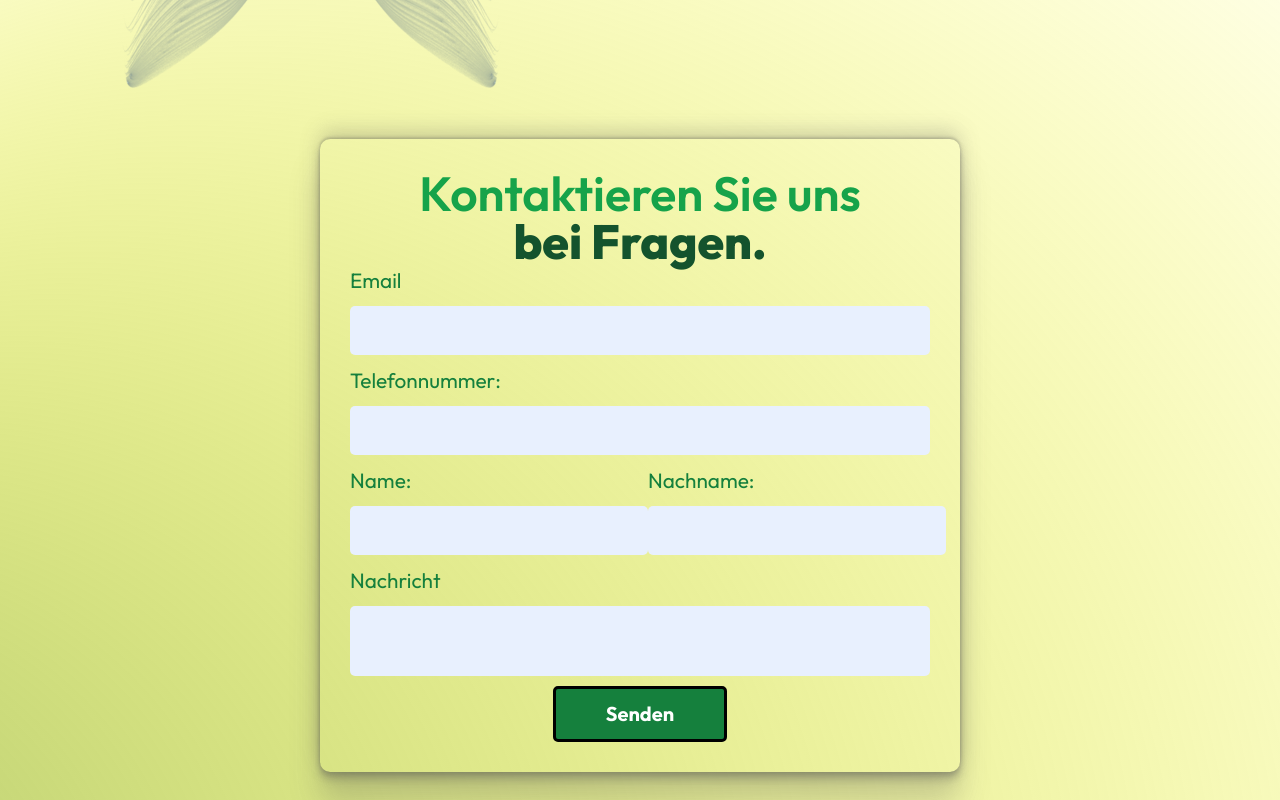
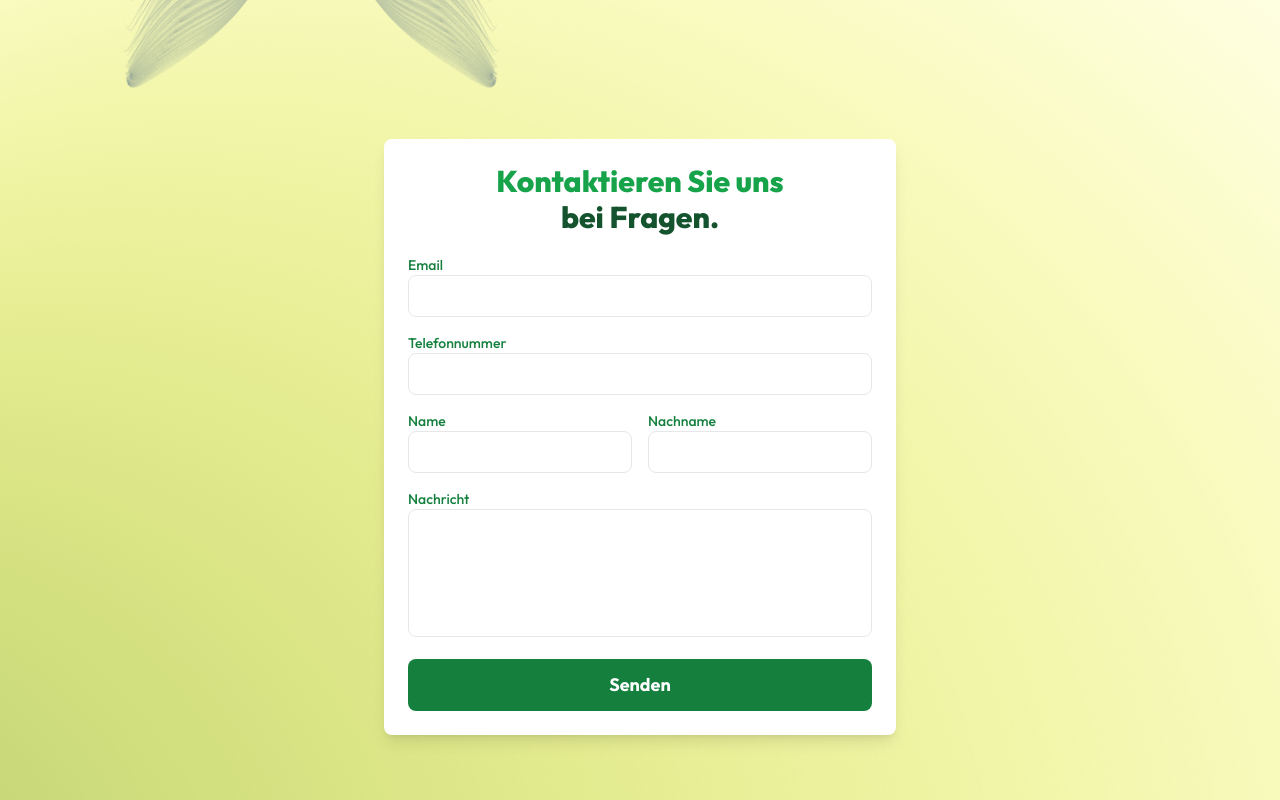
Before and after one commit to Loginofff/Beauty-book-3.0, a Next.js app: page /contact in a window 1280 px wide. Shown: the part 440-1240 px from the top of the page. Built offline with nearby package versions, Linux system fonts and the light colour scheme.

Commit message:
fix: img-masterProf

```diff
--- a/app/(route)/contact/page.tsx
+++ b/app/(route)/contact/page.tsx
@@ -12,13 +12,7 @@ export default function Contact() {
 
   const handleSubmit = async (event) => {
     event.preventDefault();
-    const data = {
-      email,
-      phone,
-      firstName,
-      lastName,
-      message,
-    };
+    const data = { email, phone, firstName, lastName, message };
 
     console.log("Отправляемые данные:", data);
 
@@ -48,7 +42,6 @@ export default function Contact() {
       console.log("Полученный результат:", parsedResult);
       toast("Nachricht gesendet");
 
-
       setEmail("");
       setPhone("");
       setFirstName("");
@@ -61,18 +54,23 @@ export default function Contact() {
   };
 
   return (
-    <div className="mt-7">
+    <div className="mt-7 px-4 sm:px-0">
       <form
-        className="container"
+        className="max-w-lg mx-auto bg-white p-6 rounded-lg shadow-lg"
         onSubmit={handleSubmit}
-        style={{ backgroundColor: "transparent" }}
       >
-        <h1 className="text-green-600 text-xl font-extrabold sm:text-5xl">
+        <h1 className="text-green-600 text-xl font-extrabold sm:text-3xl text-center">
           Kontaktieren Sie uns
-          <strong className="block font-extrabold text-green-900"> bei Fragen. </strong>
+          <strong className="block font-extrabold text-green-900">
+            bei Fragen.
+          </strong>
         </h1>
-        <div className="email block text-green-700">
-          <label htmlFor="frm-email">Email</label>
+
+        <div className="mt-5 space-y-4">
+          <div className="text-green-700">
+            <label htmlFor="frm-email" className="block text-sm font-medium">
+              Email
+            </label>
             <input
               id="frm-email"
               type="email"
@@ -81,10 +79,14 @@ export default function Contact() {
               required
               value={email}
               onChange={(e) => setEmail(e.target.value)}
+              className="w-full p-2 border rounded-lg focus:outline-none focus:ring-2 focus:ring-green-500"
             />
           </div>
-        <div className="block phone text-green-700">
-          <label htmlFor="frm-phone">Telefonnummer:</label>
+
+          <div className="text-green-700">
+            <label htmlFor="frm-phone" className="block text-sm font-medium">
+              Telefonnummer
+            </label>
             <input
               id="frm-phone"
               type="text"
@@ -93,11 +95,15 @@ export default function Contact() {
               required
               value={phone}
               onChange={(e) => setPhone(e.target.value)}
+              className="w-full p-2 border rounded-lg focus:outline-none focus:ring-2 focus:ring-green-500"
             />
           </div>
-        <div className="name block">
-          <div className="text-green-700">
-            <label htmlFor="frm-first">Name:</label>
+
+          <div className="flex flex-col sm:flex-row gap-4">
+            <div className="text-green-700 w-full">
+              <label htmlFor="frm-first" className="block text-sm font-medium">
+                Name
+              </label>
               <input
                 id="frm-first"
                 type="text"
@@ -106,10 +112,14 @@ export default function Contact() {
                 required
                 value={firstName}
                 onChange={(e) => setFirstName(e.target.value)}
+                className="w-full p-2 border rounded-lg focus:outline-none focus:ring-2 focus:ring-green-500"
               />
             </div>
-          <div className="text-green-700">
-            <label htmlFor="frm-last">Nachname:</label>
+
+            <div className="text-green-700 w-full">
+              <label htmlFor="frm-last" className="block text-sm font-medium">
+                Nachname
+              </label>
               <input
                 id="frm-last"
                 type="text"
@@ -118,22 +128,28 @@ export default function Contact() {
                 required
                 value={lastName}
                 onChange={(e) => setLastName(e.target.value)}
+                className="w-full p-2 border rounded-lg focus:outline-none focus:ring-2 focus:ring-green-500"
               />
             </div>
           </div>
-        <div className="message block text-green-700">
-          <label htmlFor="frm-message">Nachricht</label>
+
+          <div className="text-green-700">
+            <label htmlFor="frm-message" className="block text-sm font-medium">
+              Nachricht
+            </label>
             <textarea
               id="frm-message"
               name="message"
+              required
               value={message}
               onChange={(e) => setMessage(e.target.value)}
+              className="w-full p-2 border rounded-lg focus:outline-none focus:ring-2 focus:ring-green-500 h-32"
             />
           </div>
-        <div className="button block white">
+
           <button
             type="submit"
-            className="bg-green-700 text-white font-bold py-2 px-4 rounded-lg cursor-pointer hover:bg-green-800 transition"
+            className="w-full bg-green-700 text-white font-bold py-3 px-4 rounded-lg cursor-pointer hover:bg-green-800 transition text-lg"
           >
             Senden
           </button>
```
Lines whose indentation alone changed are shown as unchanged.
